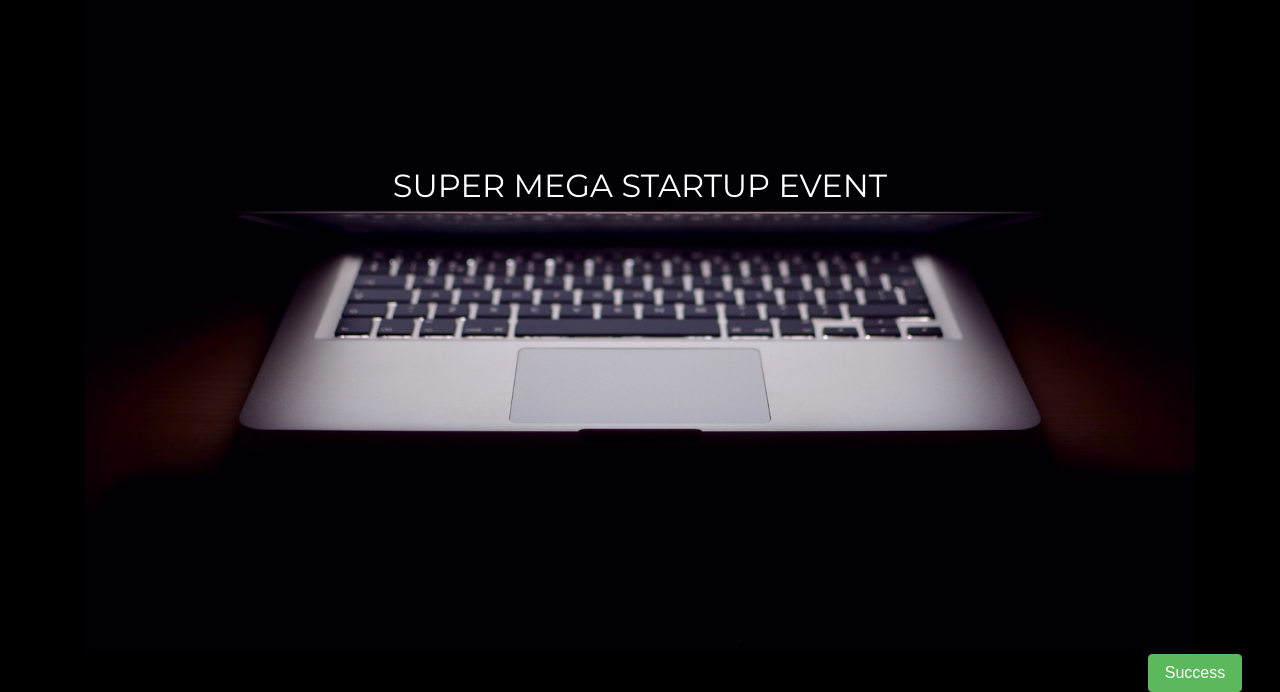
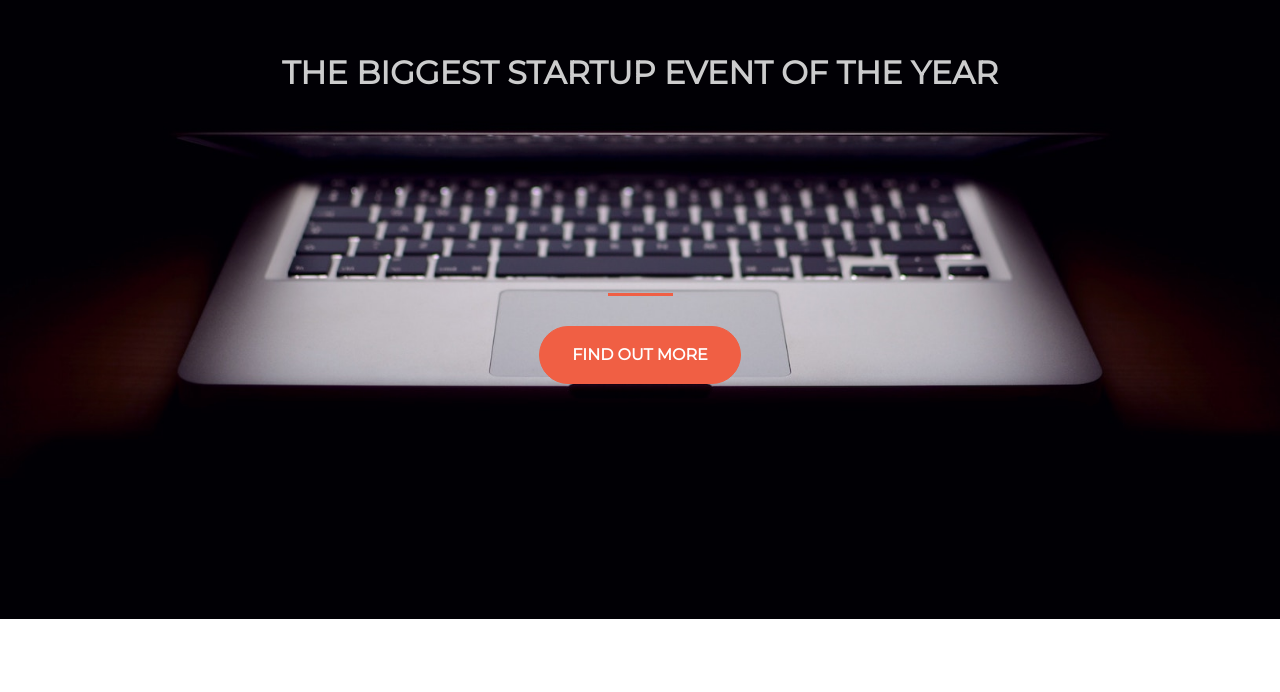
Before and after one commit to Ren-at/ren-at.github.io, a plain HTML site: page index.html in a window 1280 px wide. Shown: the part 181-873 px from the top of the page. After the commit the page ends 800 px from the top, so only its background shows below. Drawn offline with nearby package versions, Linux system fonts and the light colour scheme.

Commit message:
new solved

```diff
--- a/index.html
+++ b/index.html
@@ -2,21 +2,36 @@
 <html>
   <head>
     <title>Startup</title>
-        <meta charset="utf-8">
-        <meta name="viewport" content="width=device-width, initial-scale=1, shrink-to-fit=no">
+
     <!-- Google Fonts -->
     <link href="https://fonts.googleapis.com/css?family=Montserrat" rel="stylesheet">
+
+    <!-- Note that the below Bootstrap file is a specific version. If you grab the most
+    current from Bootstrap website, you will see the button grow transition being a lot faster
+    than in my video. Use whichever style sheet you like best! -->
     <!-- Bootstrap CSS from a CDN. This way you don't have to include the bootstrap file yourself -->
-        <link rel="stylesheet" href="https://maxcdn.bootstrapcdn.com/bootstrap/4.0.0-alpha.6/css/bootstrap.min.css" integrity="sha384-rwoIResjU2yc3z8GV/NPeZWAv56rSmLldC3R/AZzGRnGxQQKnKkoFVhFQhNUwEyJ" crossorigin="anonymous">
-        <!-- Your own stylesheet -->
-        <link rel="stylesheet" type="text/css" href="style.css">
+    <link rel="stylesheet" href="https://maxcdn.bootstrapcdn.com/bootstrap/4.0.0/css/bootstrap.min.css" integrity="sha384-Gn5384xqQ1aoWXA+058RXPxPg6fy4IWvTNh0E263XmFcJlSAwiGgFAW/dAiS6JXm" crossorigin="anonymous">
+
+    <!-- My own stylesheet -->
+    <link href="style.css" rel="stylesheet">
   </head>
   <body>
-        <div class="container">
-            <img src="./header.jpg" alt="" style="width:100%;">
-            <div class="centered"><h2>SUPER MEGA STARTUP EVENT</h2></div>
+    <header class="startup text-center text-white d-flex">
+      <div class="container my-auto">
+        <div class="row">
+          <div class="col-lg-12 my-auto">
+            <h1 class="text-uppercase faded">
+              <strong>the biggest startup event of the year</strong>
+            </h1>
+            <hr>
+          </div>
+          <div class="col-lg-12 my-auto">
+            <button class="btn btn-primary btn-xl">Find Out More</button>
+          </div>
+        </div>
+      </div>
+    </header>
 
-            <button type="button" class="btn btn-success button1">Success</button>
-        </div>
   </body>
+
 </html>
--- a/style.css
+++ b/style.css
@@ -1,62 +1,58 @@
-body, html {
-    /*    width: 100%;
-    height: 100%;*/
+
+body,
+html {
+  width: 100%;
+  height: 100%;
 }
 
 body {
-    font-family: 'Montserrat', sans-serif;
-    background-color: black;
-    /*
-    */
+  font-family: 'Montserrat', sans-serif;
 }
 
-/* Container holding the image and the text */
-.container {
-    position: relative;
-    top: 100px;
-    text-align: center;
-    color: white;
+hr {
+  max-width: 65px;
+  border-width: 3px;
+  border-color: #F05F44;
 }
 
-/* Bottom left text */
-.bottom-left {
-    position: absolute;
-    bottom: 8px;
-    left: 16px;
+.faded {
+  color: rgba(255, 255, 255, 0.8);
 }
 
-/* Top left text */
-.top-left {
-    position: absolute;
-    top: 8px;
-    left: 16px;
+header.startup {
+  background-position: center;
+  background-image: url("header.jpg");
+  background-size: cover;
+  height: 100%;
 }
 
-/* Top right text */
-.top-right {
-    position: absolute;
-    top: 8px;
-    right: 16px;
+header.startup hr {
+  margin-top: 200px;
+  margin-bottom: 30px;
 }
 
-/* Bottom right text */
-.bottom-right {
-    position: absolute;
-    bottom: 8px;
-    right: 16px;
+header.startup h1 {
+  font-size: 2rem;
 }
 
-/* Centered text */
-.centered {
-    position: absolute;
-    top: 35%;
-    left: 50%;
-    transform: translate(-50%, -50%);
+.btn {
+  font-weight: 700;
+  text-transform: uppercase;
+  border-radius: 300px;
+  font-family: 'Montserrat', sans-serif;
 }
 
-/* Bottom right text */
-.button1 {
-    position: relative;
-    top: 50%;
-    left: 50%;
-    }
+.btn-xl {
+  padding: 1rem 2rem;
+}
+
+.btn-primary {
+  background-color: #F05F44;
+  border-color: #F05F44; }
+
+.btn-primary:hover {
+  background-color: #ee4b08;
+  border-color: #ee4b08;
+  border-width: 5px;
+  cursor: pointer;
+}
```
Lines whose indentation alone changed are shown as unchanged.
